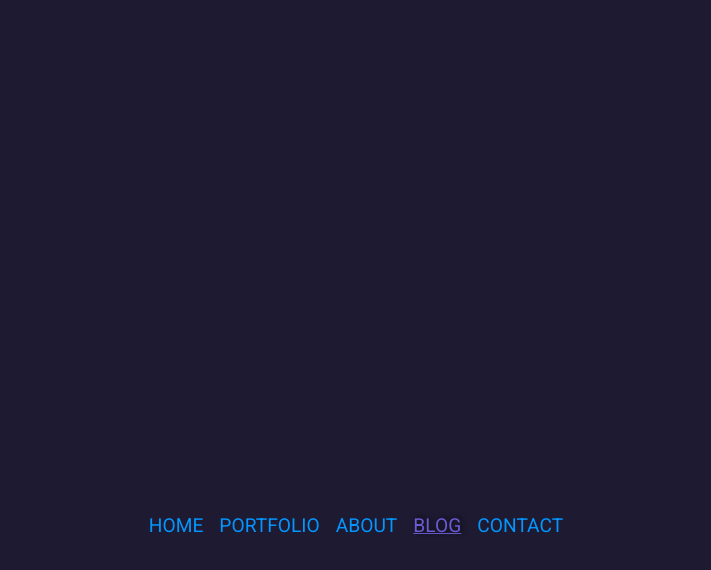
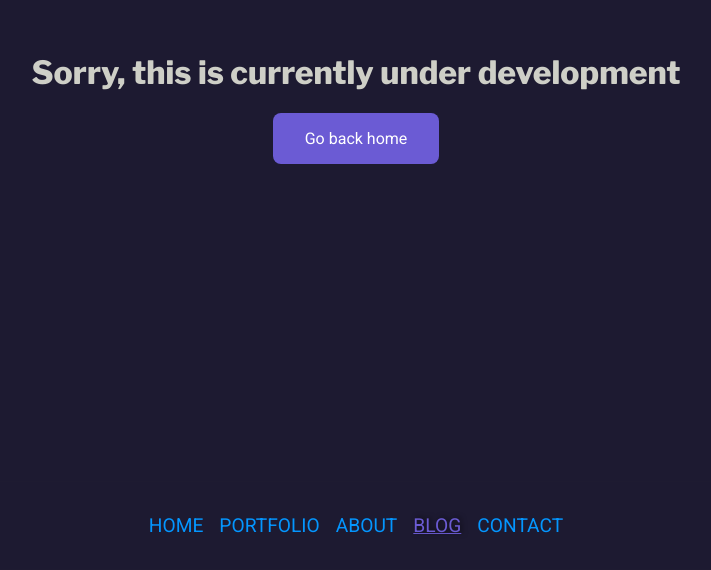
Before and after one commit to Zaniuk/portfolio2.0, a React (Vite) app: page /blog in a window 1280 px wide. Shown: the part 230-800 px from the top of the page, without its empty margins (284-995 px from the left). Built offline with nearby package versions, Linux system fonts and the light colour scheme; no server answers; a web font is replaced by a local one.

Commit message:
preparing for CV

```diff
--- /dev/null
+++ b/src/components/Blog/UnderDevelopment.jsx
@@ -0,0 +1,10 @@
+import React from 'react'
+import { Link } from 'react-router-dom'
+export default function UnderDevelopment() {
+  return (
+    <div className='under-dev'>
+        <h1>Sorry, this is currently under development</h1>
+        <Link to='/'> Go back home</Link>
+    </div>
+  )
+}
--- a/src/components/Blog/index.jsx
+++ b/src/components/Blog/index.jsx
@@ -2,20 +2,24 @@ import React, { useEffect, useState } from "react";
 import "./index.scss";
 import { motion } from "framer-motion";
 import PostCard from "./PostCard";
+import UnderDevelopment from "./UnderDevelopment";
 export default function Blog() {
-  const [postList , setPostList] = useState([])
-  useEffect(() => {
-    fetch('https://zaniukblog.azurewebsites.net/posts')
-      .then(res => res.json())
-      .then(res => setPostList(res))
-  }, [])
+  // const [postList , setPostList] = useState([])
+  // useEffect(() => {
+  //   fetch('https://zaniukblog.azurewebsites.net/posts')
+  //     .then(res => res.json())
+  //     .then(res => setPostList(res))
+  // }, [])
+  // return (
+  //   <div className="post-list">
+  //    {postList.map((post, index) => {
+  //       return (
+  //         <PostCard key={`post-${index}`} title={post.title} img={post.img} desc={post.desc} date={post.date} slug={post.slug} />
+  //       )
+  //    })}
+  //   </div>
+  // );
   return (
-    <div className="post-list">
-     {postList.map((post, index) => {
-        return (
-          <PostCard key={`post-${index}`} title={post.title} img={post.img} desc={post.desc} date={post.date} slug={post.slug} />
-        )
-     })}
-    </div>
-  );
+    <UnderDevelopment/>
+  )
 }
--- a/src/components/Blog/index.scss
+++ b/src/components/Blog/index.scss
@@ -5,3 +5,17 @@
     margin: 1rem;
     justify-items: center;
 }
+.under-dev{
+    display: flex;
+    flex-flow: column;
+    height: 80vh;
+    align-items: center;
+    justify-content: center;
+    a{
+        padding: 1rem 2rem;
+        background-color: #6b5bd4;
+        color: white;
+        text-decoration: none;
+        border-radius: .5rem;
+    }
+}
--- a/src/components/Portfolio/index.jsx
+++ b/src/components/Portfolio/index.jsx
@@ -70,7 +70,7 @@ export default function index() {
       description:
         "Object Oriented Programming. MongoDB, ExpressJS, React, NodeJS, test-driven development, domain driven development.",
       image:
-        "https://c0.wallpaperflare.com/preview/483/210/436/car-green-4x4-jeep.jpg",
+        "https://venturebeat.com/wp-content/uploads/2021/05/GettyImages-1291886933-e1624308433688.jpg?fit=750%2C422&strip=all",
     },
     {
       company: "OpenBootcamp",
@@ -79,7 +79,7 @@ export default function index() {
       description:
         "OOP, Design Patterns, Git, Spring, REST, Postman, Performance, CLEAN Architecture, SOLID Principles, Clean Code Patterns",
       image:
-        "https://c0.wallpaperflare.com/preview/483/210/436/car-green-4x4-jeep.jpg",
+        "https://venturebeat.com/wp-content/uploads/2021/05/GettyImages-1291886933-e1624308433688.jpg?fit=750%2C422&strip=all",
     },
     {
       company: "Nuntius IT",
@@ -88,7 +88,7 @@ export default function index() {
       description:
         "Introduction to SCRUM Methodology: User Stories, Processes, Scrum Roles, Events, Artifacts, Planning",
       image:
-        "https://c0.wallpaperflare.com/preview/483/210/436/car-green-4x4-jeep.jpg",
+        "https://venturebeat.com/wp-content/uploads/2021/05/GettyImages-1291886933-e1624308433688.jpg?fit=750%2C422&strip=all",
     },
     {
       company: "Freecodecamp",
@@ -97,7 +97,7 @@ export default function index() {
       description:
         "JavaScript, ES6 - ES12, destructuring, regular expressions, JavaScript good practices.",
       image:
-        "https://c0.wallpaperflare.com/preview/483/210/436/car-green-4x4-jeep.jpg",
+        "https://venturebeat.com/wp-content/uploads/2021/05/GettyImages-1291886933-e1624308433688.jpg?fit=750%2C422&strip=all",
     },
     {
       company: "Freecodecamp",
@@ -106,7 +106,7 @@ export default function index() {
       description:
         "HTML, CSS, Bootstrap, responsive and accesible  design, SEO good practices",
       image:
-        "https://c0.wallpaperflare.com/preview/483/210/436/car-green-4x4-jeep.jpg",
+        "https://venturebeat.com/wp-content/uploads/2021/05/GettyImages-1291886933-e1624308433688.jpg?fit=750%2C422&strip=all",
     },
   ];
   return (
```
